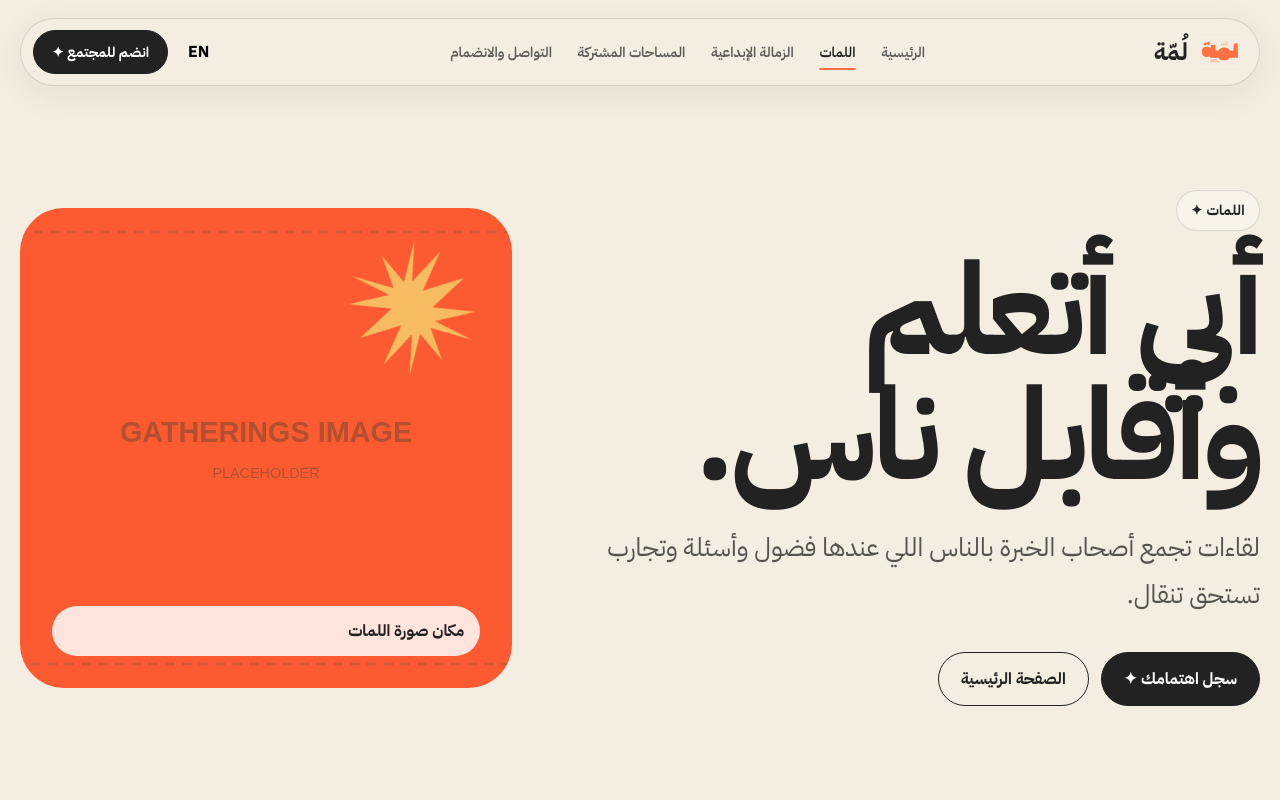
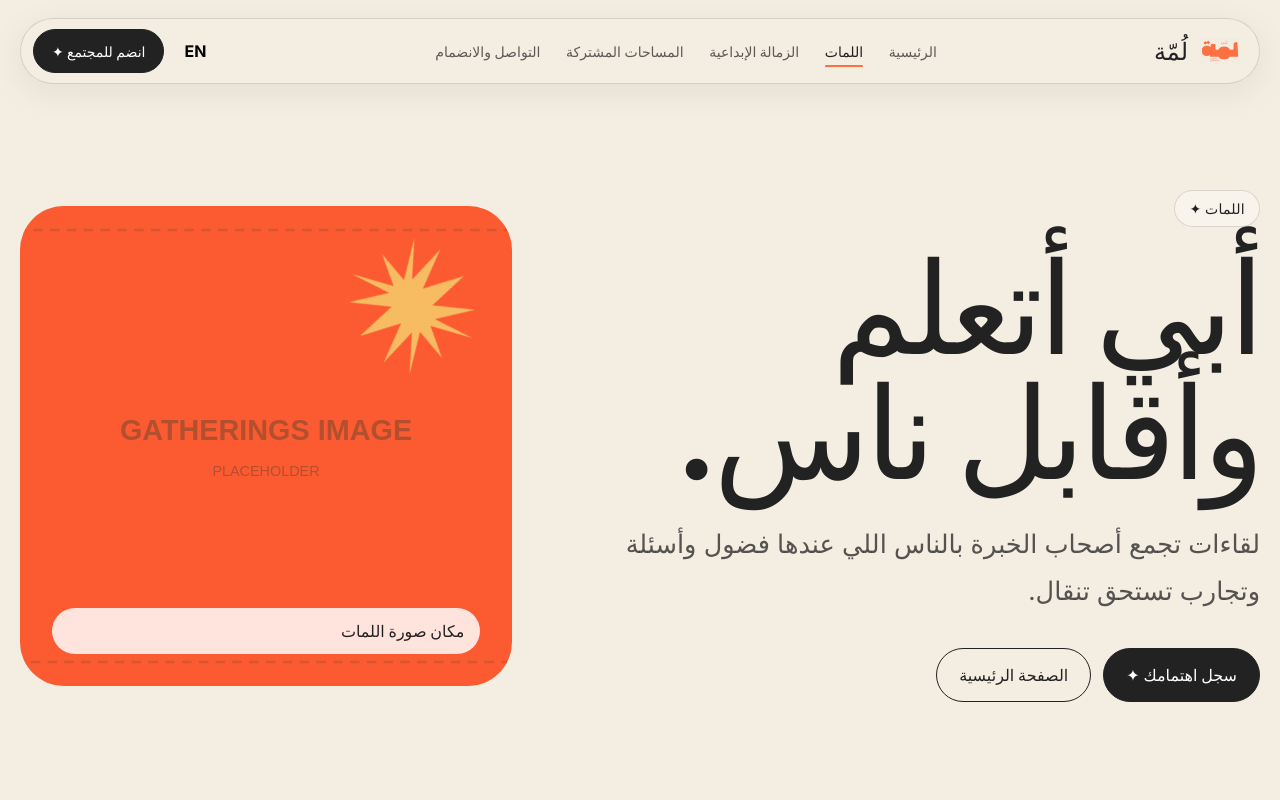
Before and after one commit to abdalmaged818/lamma-site, a website: page gatherings/index.html in a window 1280 px wide. Shown: the top 800 px of the page. Drawn offline with Linux system fonts and the light colour scheme.

Commit message:
Link fonts.css and switch Google Fonts to Inter-only on gatherings page

```diff
--- a/gatherings/index.html
+++ b/gatherings/index.html
@@ -5,8 +5,9 @@
   <meta name="description" content="اللمات في مجتمع لُمّة.">
   <title>اللمات | لُمّة</title>
   <link rel="icon" href="../assets/icons/favicon.svg" type="image/svg+xml"><link rel="icon" href="../assets/icons/favicon-32.png" sizes="32x32" type="image/png"><link rel="apple-touch-icon" href="../assets/icons/apple-touch-icon.png">
-  <link rel="preconnect" href="https://fonts.googleapis.com"><link rel="preconnect" href="https://fonts.gstatic.com" crossorigin><link href="https://fonts.googleapis.com/css2?family=IBM+Plex+Sans+Arabic:wght@400;500;600;700&family=Inter:wght@400;500;600;700&display=swap" rel="stylesheet">
-  <link rel="stylesheet" href="../assets/css/styles.css"><script src="../assets/js/config.js" defer></script><script src="../assets/js/main.js" defer></script>
+  <link rel="preconnect" href="https://fonts.googleapis.com"><link rel="preconnect" href="https://fonts.gstatic.com" crossorigin><link href="https://fonts.googleapis.com/css2?family=Inter:wght@400;500;600;700&display=swap" rel="stylesheet">
+    <link rel="stylesheet" href="../assets/css/fonts.css">
+    <link rel="stylesheet" href="../assets/css/styles.css"><script src="../assets/js/config.js" defer></script><script src="../assets/js/main.js" defer></script>
 </head>
 <body data-root="../" data-page="gatherings" data-title-ar="اللمات | لُمّة" data-title-en="Gatherings | Lamma">
   <a class="skip-link" href="index.html#main" data-ar="انتقل إلى المحتوى" data-en="Skip to content">انتقل إلى المحتوى</a><header id="site-header"></header>
```
